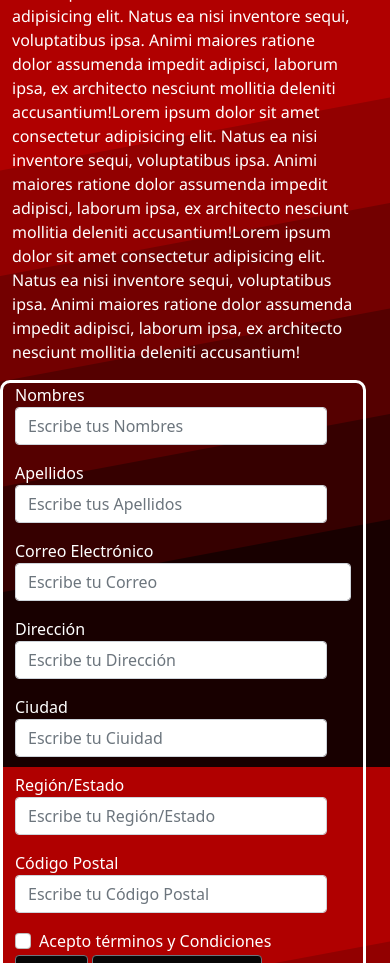
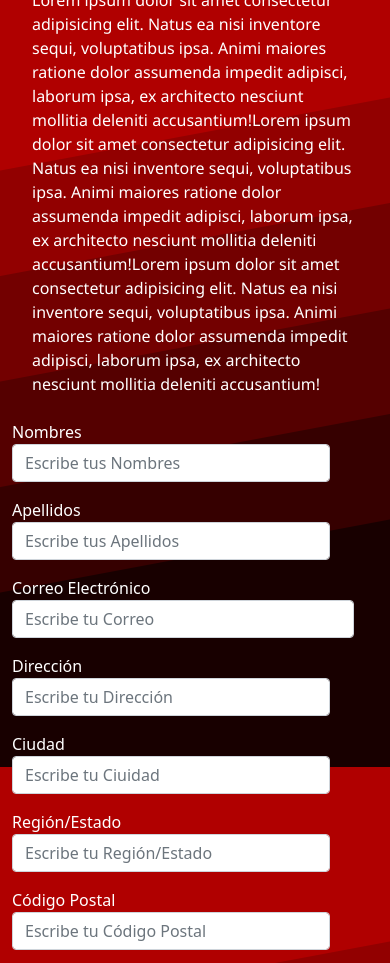
Before and after one commit to rodrigomontoya/Proyecto-Final, a plain HTML site: page MyStyle-Montoya/pages/contacto.html in a window 390 px wide. Shown: the part 164-1127 px from the top of the page. Drawn offline with nearby package versions, Linux system fonts and the light colour scheme.

Commit message:
margenes-mobile

```diff
--- a/MyStyle-Montoya/pages/contacto.html
+++ b/MyStyle-Montoya/pages/contacto.html
@@ -66,7 +66,7 @@
             <div class="row text-white">
             <h1 id="tituloContacto">Contacto</h1>
            </div>
-            <div class="row text-white" id="textoContacto">
+            <div class="row text-white m-2" id="textoContacto">
                 <!--Columna1-->
                 <p >Lorem ipsum dolor sit amet consectetur adipisicing elit. Natus ea nisi inventore sequi, voluptatibus
                     ipsa.
@@ -86,7 +86,7 @@
                     mollitia
                     deleniti accusantium!</p>
             </div>
-            <div id="formulario" class="row">
+            <div id="formulario m-2" class="row">
                 <form>
                     <div class="form-row">
                         <section class="row">
```
Also changed, not shown: MyStyle-Montoya/pages/productos.html (+1 -1 lines), MyStyle-Montoya/pages/sobreNosotros.html (+1 -1 lines), MyStyle-Montoya/pages/ubicacion.html (+1 -1 lines).
